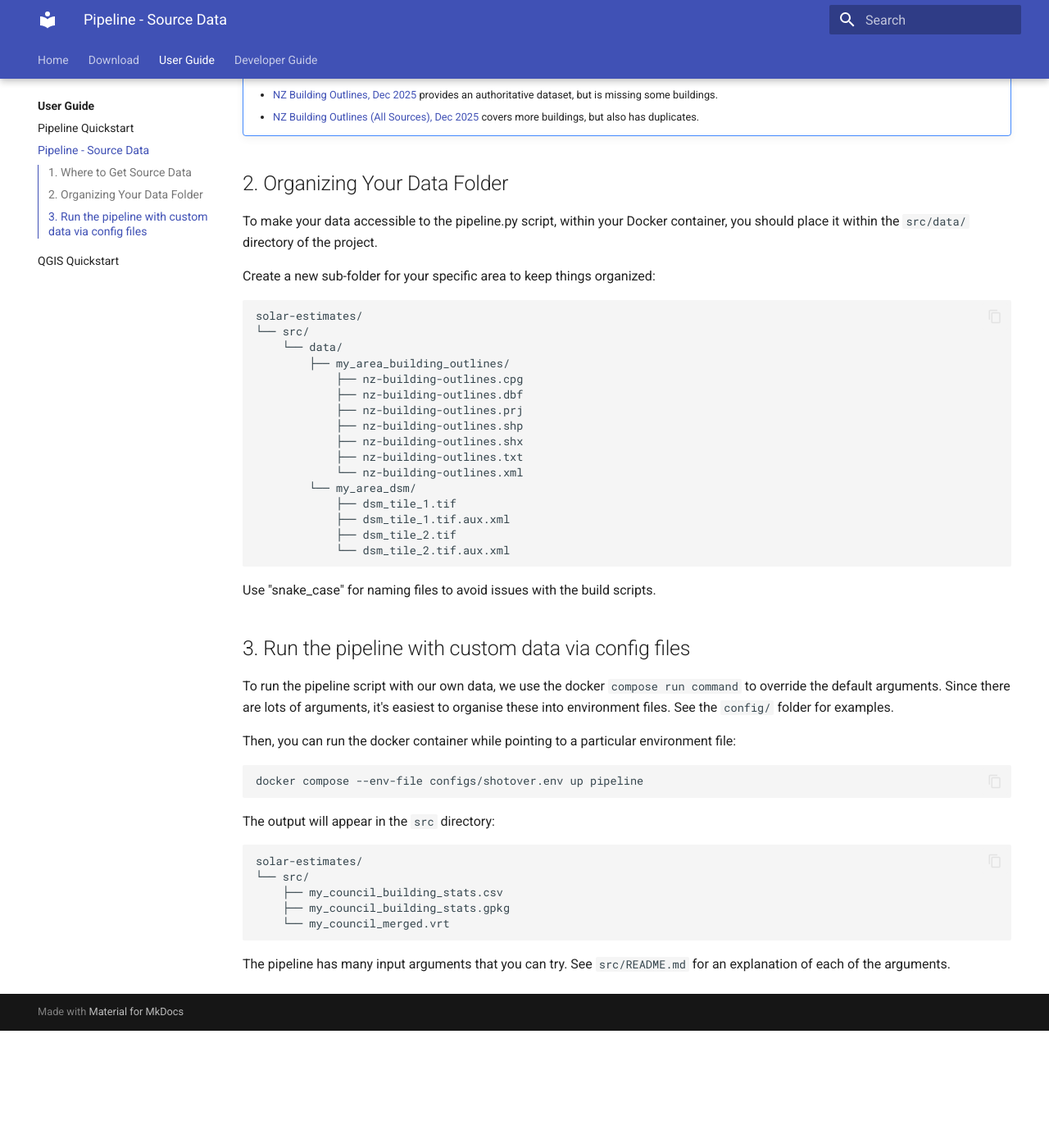
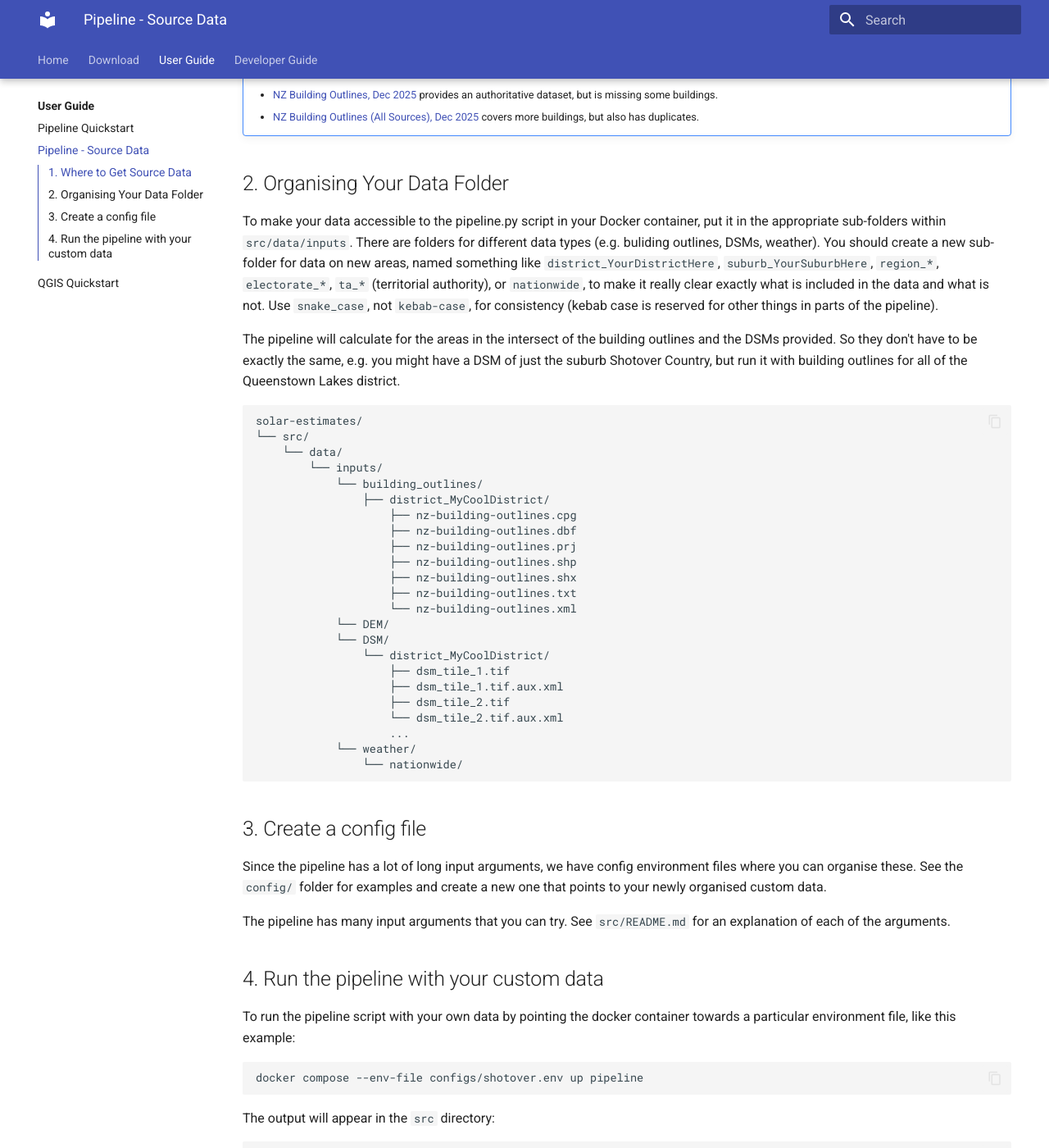
Before and after one commit to rewiring-nz/solar-estimates, an MkDocs documentation site: the page built from docs/user/how-to-use-your-own-data.md, in a window 1280 px wide and 1400 px high, scrolled down 1178 px. Shown: the whole window at 82% size. Built offline with MkDocs 1.6.1 and Material for MkDocs 9.7.7, drawn with Linux system fonts in a browser that asks for light colours; before the commit the page ends 2435 px from its top, so only the background shows below that.

Commit message:
docs: update config and docs to reflect new folder structure

````diff
--- a/docs/user/how-to-use-your-own-data.md
+++ b/docs/user/how-to-use-your-own-data.md
@@ -37,38 +37,48 @@ For accurate solar modeling (including roof pitch and shading from chimneys or t
     * [NZ Building Outlines, Dec 2025](https://data.linz.govt.nz/data/?q=building+outlines) provides an authoritative dataset, but is missing some buildings.
     * [NZ Building Outlines (All Sources), Dec 2025](https://data.linz.govt.nz/data/?q=NZ+Building+Outlines+%28All+Sources%29) covers more buildings, but also has duplicates.
 
-## 2. Organizing Your Data Folder
+## 2. Organising Your Data Folder
 
-To make your data accessible to the pipeline.py script, within your Docker container, you should place it within the `src/data/` directory of the project.
+To make your data accessible to the pipeline.py script in your Docker container, put it in the appropriate sub-folders within `src/data/inputs`. There are folders for different data types (e.g. buliding outlines, DSMs, weather). You should create a new sub-folder for data on new areas, named something like `district_YourDistrictHere`, `suburb_YourSuburbHere`, `region_*`, `electorate_*`, `ta_*` (territorial authority), or `nationwide`, to make it really clear exactly what is included in the data and what is not. Use `snake_case`, not `kebab-case`, for consistency (kebab case is reserved for other things in parts of the pipeline).
 
-Create a new sub-folder for your specific area to keep things organized:
+The pipeline will calculate for the areas in the intersect of the building outlines and the DSMs provided. So they don't have to be exactly the same, e.g. you might have a DSM of just the suburb Shotover Country, but run it with building outlines for all of the Queenstown Lakes district.
 
 ```text
 solar-estimates/
 └── src/
     └── data/
-        ├── my_area_building_outlines/
-            ├── nz-building-outlines.cpg
-            ├── nz-building-outlines.dbf
-            ├── nz-building-outlines.prj
-            ├── nz-building-outlines.shp
-            ├── nz-building-outlines.shx
-            ├── nz-building-outlines.txt
-            └── nz-building-outlines.xml
-        └── my_area_dsm/
-            ├── dsm_tile_1.tif
-            ├── dsm_tile_1.tif.aux.xml
-            ├── dsm_tile_2.tif
-            └── dsm_tile_2.tif.aux.xml
+        └── inputs/
+            └── building_outlines/
+                ├── district_MyCoolDistrict/
+                    ├── nz-building-outlines.cpg
+                    ├── nz-building-outlines.dbf
+                    ├── nz-building-outlines.prj
+                    ├── nz-building-outlines.shp
+                    ├── nz-building-outlines.shx
+                    ├── nz-building-outlines.txt
+                    └── nz-building-outlines.xml
+            └── DEM/
+            └── DSM/
+                └── district_MyCoolDistrict/
+                    ├── dsm_tile_1.tif
+                    ├── dsm_tile_1.tif.aux.xml
+                    ├── dsm_tile_2.tif
+                    └── dsm_tile_2.tif.aux.xml
+                    ...
+            └── weather/
+                └── nationwide/
 ```
 
-Use "snake_case" for naming files to avoid issues with the build scripts.
 
-## 3. Run the pipeline with custom data via config files
+## 3. Create a config file
 
-To run the pipeline script with our own data, we use the docker `compose run command` to override the default arguments. Since there are lots of arguments, it's easiest to organise these into environment files. See the `config/` folder for examples.
+Since the pipeline has a lot of long input arguments, we have config environment files where you can organise these. See the `config/` folder for examples and create a new one that points to your newly organised custom data.
 
-Then, you can run the docker container while pointing to a particular environment file:
+The pipeline has many input arguments that you can try. See `src/README.md` for an explanation of each of the arguments.
+
+## 4. Run the pipeline with your custom data
+
+To run the pipeline script with your own data by pointing the docker container towards a particular environment file, like this example:
 
 ```bash
 docker compose --env-file configs/shotover.env up pipeline
````
Also changed, not shown: docs/user/pipeline-quickstart.md (+2 -2 lines), 1 other file.
